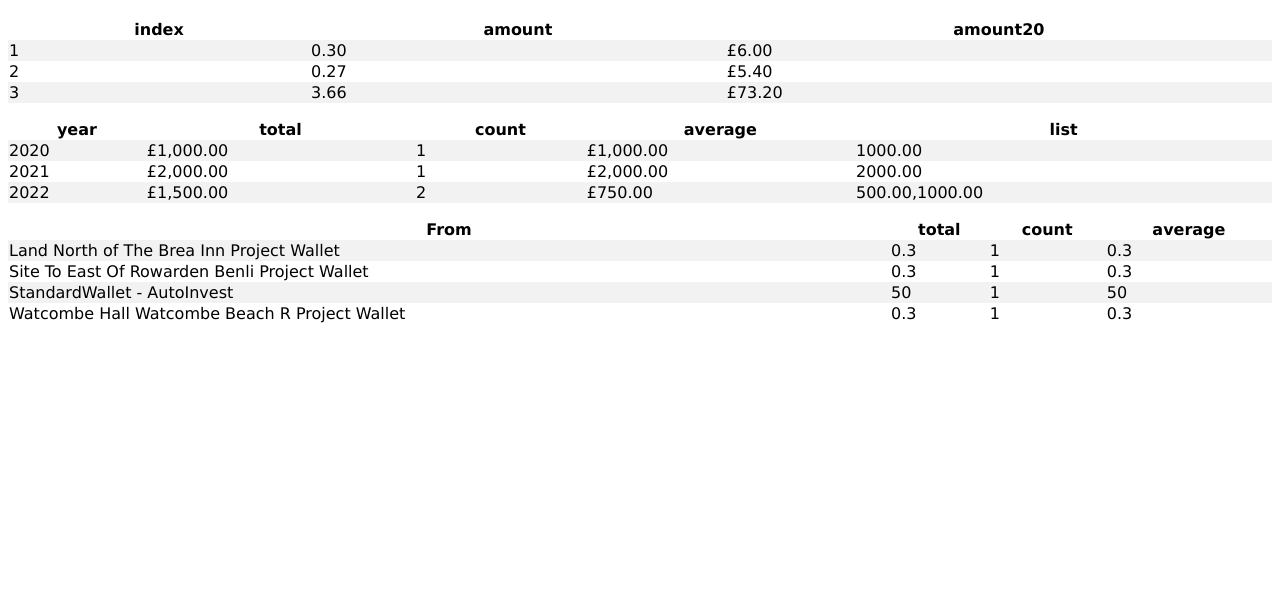
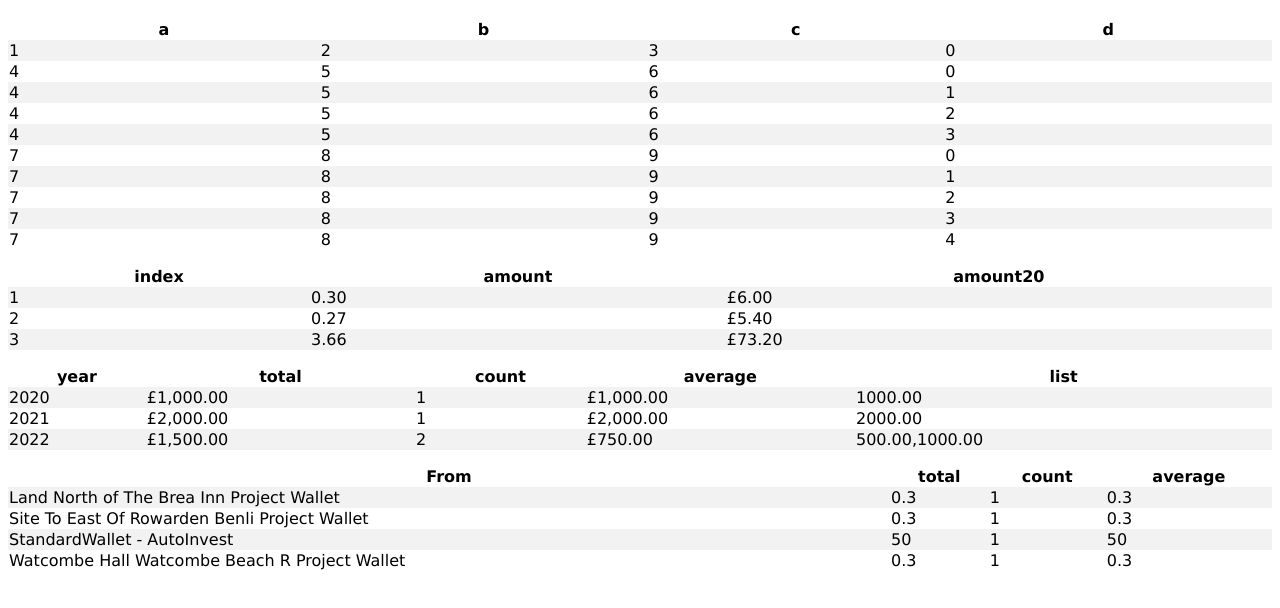
Before and after one commit to IJMacD/csvdb.js, a plain HTML site: page demo.html in a window 1280 px wide. Shown: the part 62-670 px from the top of the page. Drawn offline with Linux system fonts and the light colour scheme.

Commit message:
Add join primitive

```diff
--- a/csvdb.js
+++ b/csvdb.js
@@ -29,6 +29,8 @@ class CSVDBQuery {
     /** @type {Iterable<RowObject>} */
     #rows;
 
+    /** @type {((row: RowObject) => RowObject[])[]} */
+    #join = [];
     /** @type {((row: RowObject, index: number) => boolean)[]} */
     #where = [];
     /** @type {((row: RowObject) => any)?} */
@@ -52,6 +54,21 @@ class CSVDBQuery {
      */
     query () {
         return new CSVDBQuery(this);
+    }
+
+    /**
+     * Callback `join` is called once per row of the current set.
+     * The callback should return zero or more rows as appropriate to implement
+     * the join.
+     * The `RowObject`s returned from the callback conceptually should include all
+     * fields from existing the row, but they don't have to.
+     * Multiple joins can be added with multiple calls to the `join()` method
+     * and will be executed in sequence.
+     * @param {(row: RowObject) => RowObject[]} join
+     */
+    join (join) {
+        this.#join.push(join);
+        return this;
     }
 
     /**
@@ -125,6 +142,16 @@ class CSVDBQuery {
 
         /** @type {RowObject[]|Iterable<RowObject>} */
         let rows = this.#rows;
+
+        for (const join of this.#join) {
+            const newRows = [];
+
+            for (const row of rows) {
+                newRows.push(...join(row))
+            }
+
+            rows = newRows;
+        }
 
         // WHERE
         for (const predicate of this.#where) {
--- a/demo.html
+++ b/demo.html
@@ -58,6 +58,18 @@
                     output(result2.toArray());
                 });
 
+            const db2 = new CSVDB("a,b,c\n1,2,3\n4,5,6\n7,8,9");
+
+            const r2 = db2
+                .query()
+                .join(row => {
+                    const length = +row.a;
+                    return Array.from({length}).map((_,i) => ({ ...row, d: i }));
+                })
+                .where(row => row.d < 5);
+
+            output(r2.toArray());
+
             function output (data) {
                 let html;
                 if (data.length === 0) {
```
